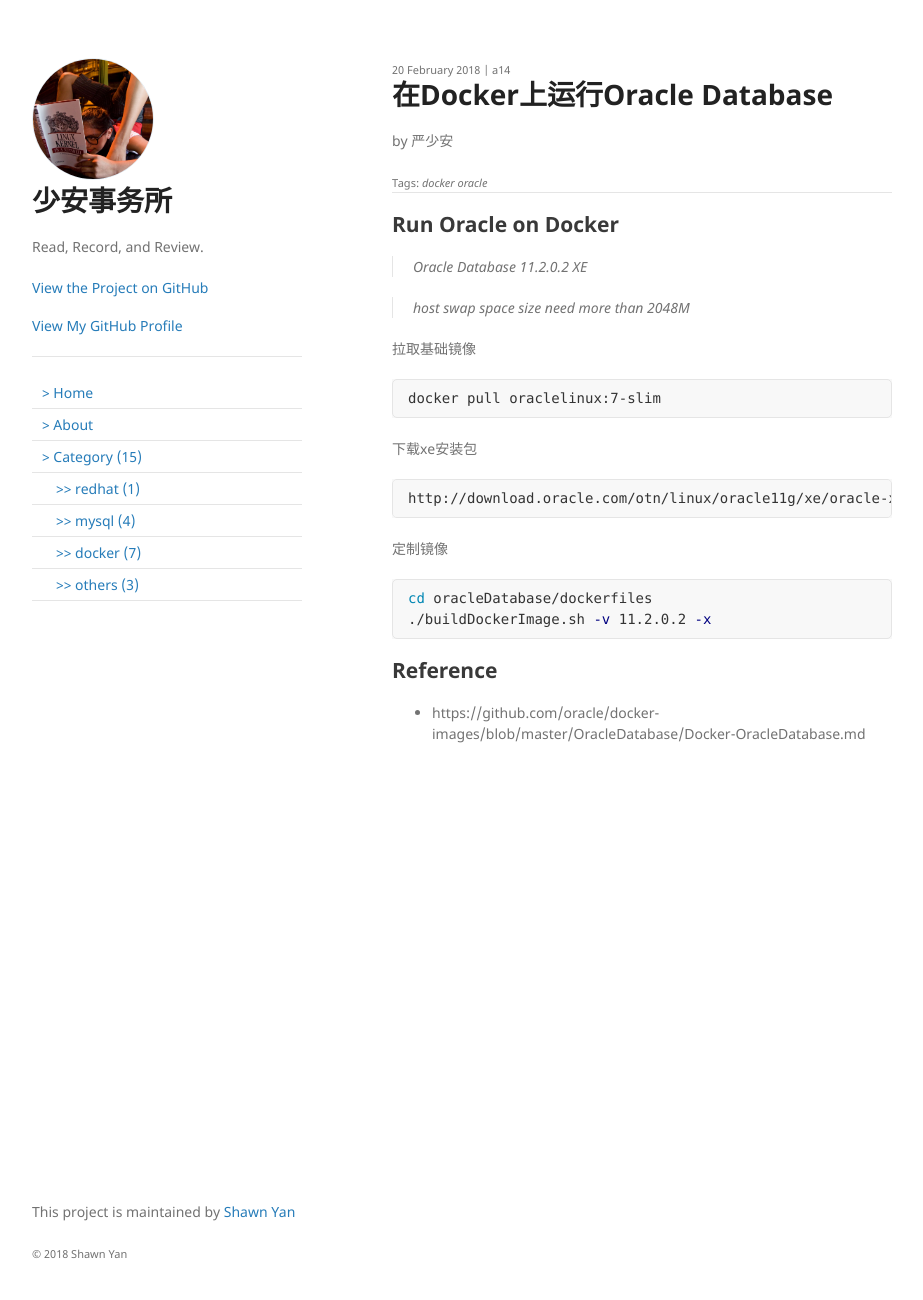
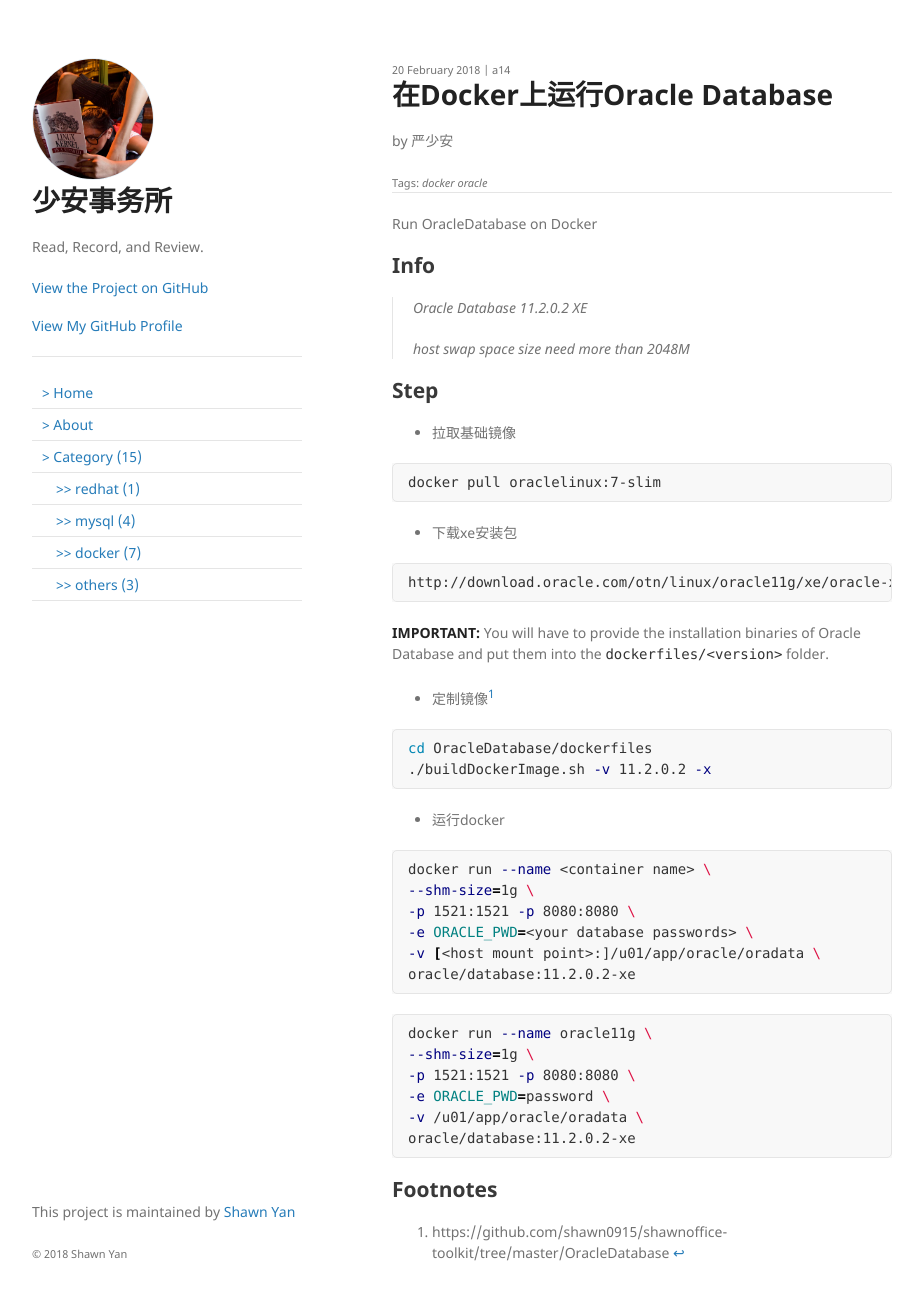
Before and after one commit to shawn0915/shawnyan.github.io, a Jekyll site: the page built from _posts/docker/2018-02-20-docker-oracle.md, in a window 1280 px wide and 1333 px high. Shown: the top 1300 px of the window, without its empty margins (178-1101 px from the left). Built offline with Jekyll 4.4.1, drawn with Linux system fonts in a browser that asks for light colours.

Commit message:
update a14

````diff
--- a/_posts/docker/2018-02-20-docker-oracle.md
+++ b/_posts/docker/2018-02-20-docker-oracle.md
@@ -7,29 +7,59 @@ categories: docker
 tag: docker oracle
 excerpt: a14
 ---
+Run OracleDatabase on Docker
 
-## Run Oracle on Docker
+## Info
 
 > Oracle Database 11.2.0.2 XE
-
+>
 > host swap space size need more than 2048M
 
-拉取基础镜像
+## Step
+
+- 拉取基础镜像
+
 ```bash
 docker pull oraclelinux:7-slim
 ```
 
-下载xe安装包
+
+- 下载xe安装包
+
 ```html
 http://download.oracle.com/otn/linux/oracle11g/xe/oracle-xe-11.2.0-1.0.x86_64.rpm.zip
 ```
 
-定制镜像
+**IMPORTANT:** You will have to provide the installation binaries of Oracle Database and put them into the `dockerfiles/<version>` folder.
+
+
+- 定制镜像[^1]
+
 ```bash
-cd oracleDatabase/dockerfiles
+cd OracleDatabase/dockerfiles
 ./buildDockerImage.sh -v 11.2.0.2 -x
 ```
 
-## Reference
+- 运行docker
 
-- https://github.com/oracle/docker-images/blob/master/OracleDatabase/Docker-OracleDatabase.md
+```bash
+docker run --name <container name> \
+--shm-size=1g \
+-p 1521:1521 -p 8080:8080 \
+-e ORACLE_PWD=<your database passwords> \
+-v [<host mount point>:]/u01/app/oracle/oradata \
+oracle/database:11.2.0.2-xe
+```
+
+```bash
+docker run --name oracle11g \
+--shm-size=1g \
+-p 1521:1521 -p 8080:8080 \
+-e ORACLE_PWD=password \
+-v /u01/app/oracle/oradata \
+oracle/database:11.2.0.2-xe
+```
+
+## Footnotes
+
+[^1]: https://github.com/shawn0915/shawnoffice-toolkit/tree/master/OracleDatabase
````
Also changed, not shown: _posts/mysql/2018-02-20-mysql-lock.md (+3 -3 lines), assets/img_mysql/PSEArch.png (added).
